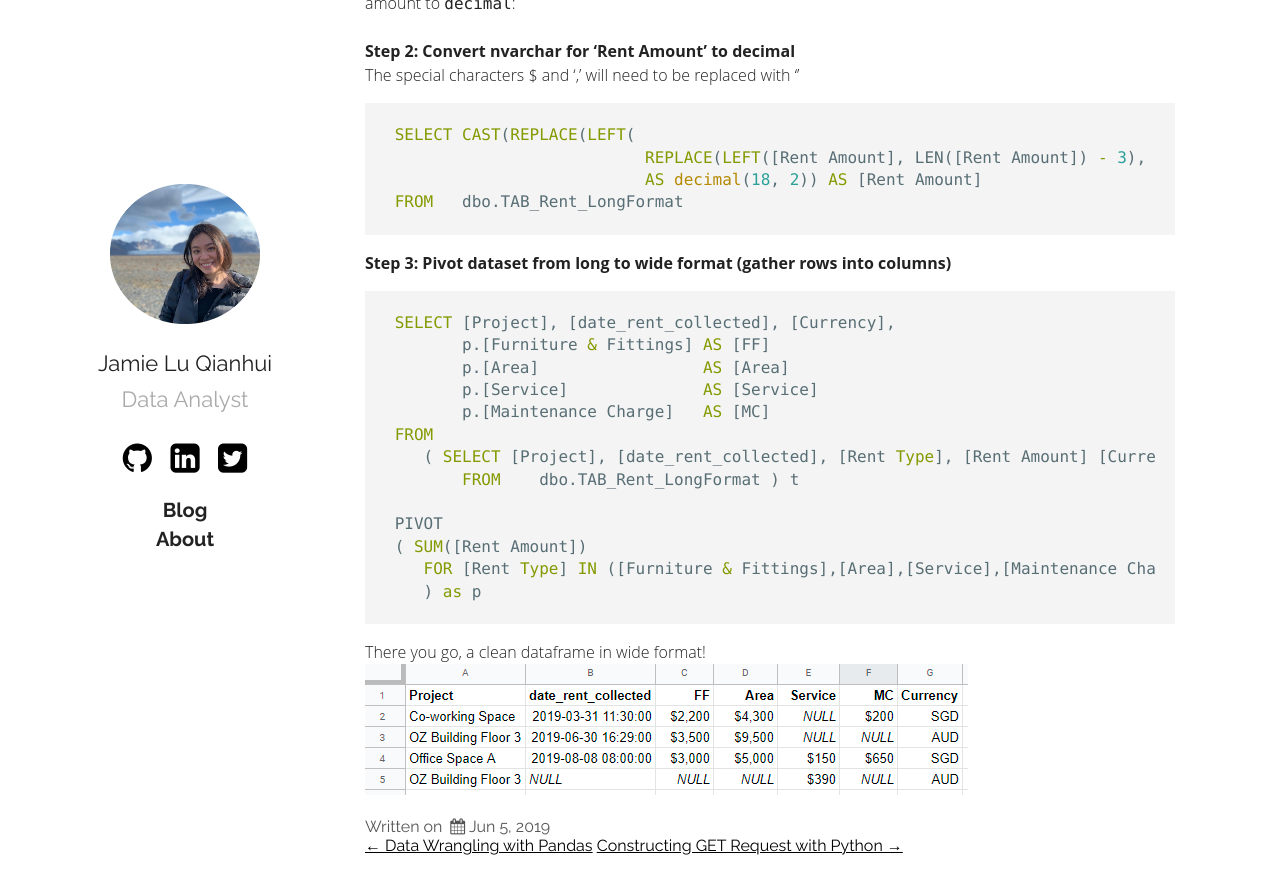
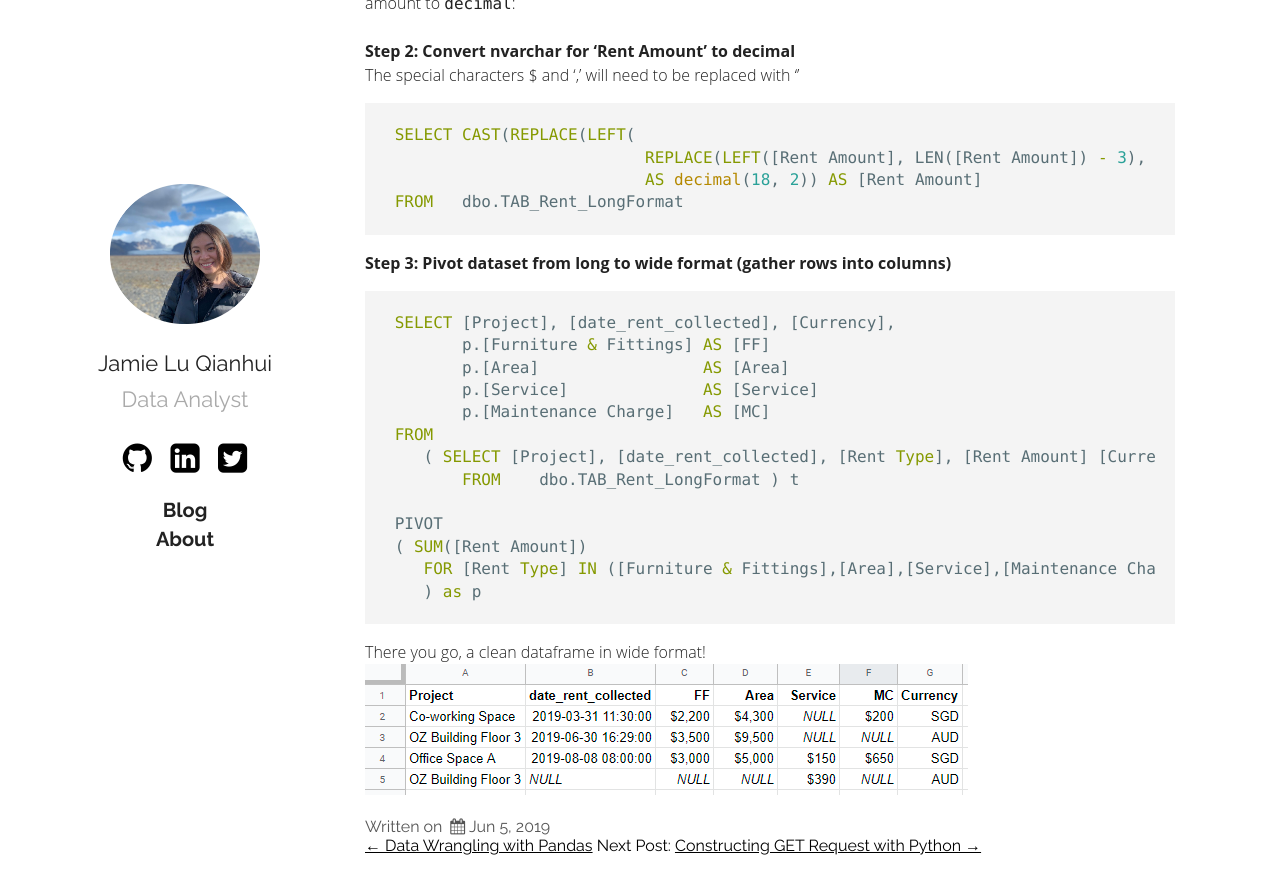
Before and after one commit to jamieqianhui/jamieqianhui.github.io, a Jekyll site: the page built from _posts/2019-06-05-Data-Wrangling-using-tSQL.markdown, in a window 1280 px wide and 900 px high, scrolled down 1436 px. Shown: the top 894 px of the window. Built offline with Jekyll 4.4.1, drawn with Linux system fonts in a browser that asks for light colours.

Commit message:
Update post.html

```diff
--- a/_layouts/post.html
+++ b/_layouts/post.html
@@ -26,7 +26,7 @@ layout: default
   {% endif %}
 
   {% if page.next.url %}
-    <a class="next" href="{{page.next.url | relative_url}}">{{page.next.title}} &rarr;</a>
+    Next Post: <a class="next" href="{{page.next.url | relative_url}}">{{page.next.title}} &rarr;</a>
   {% endif %}
 </div>
 
```
